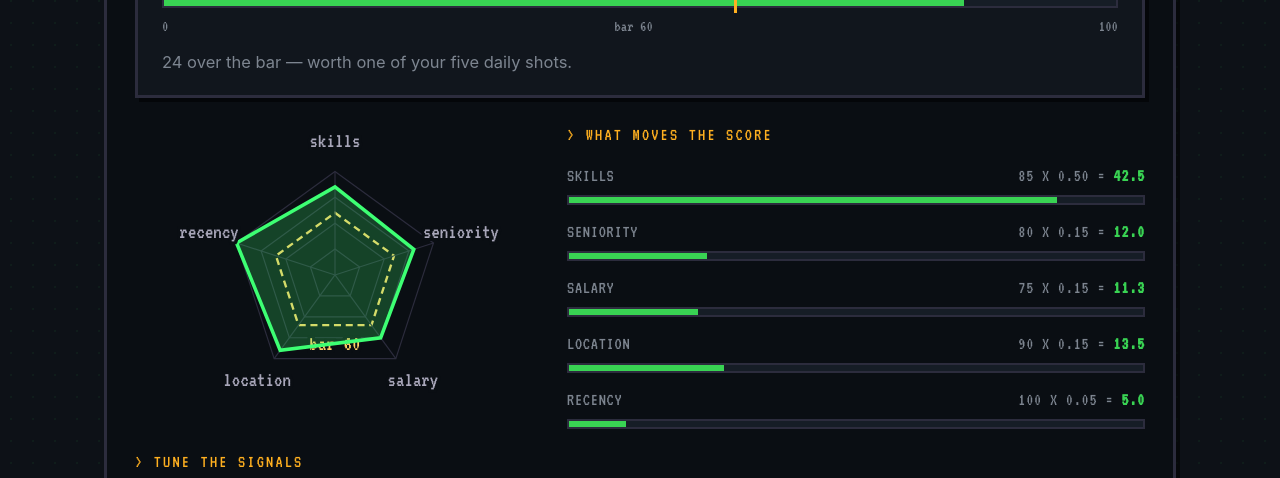
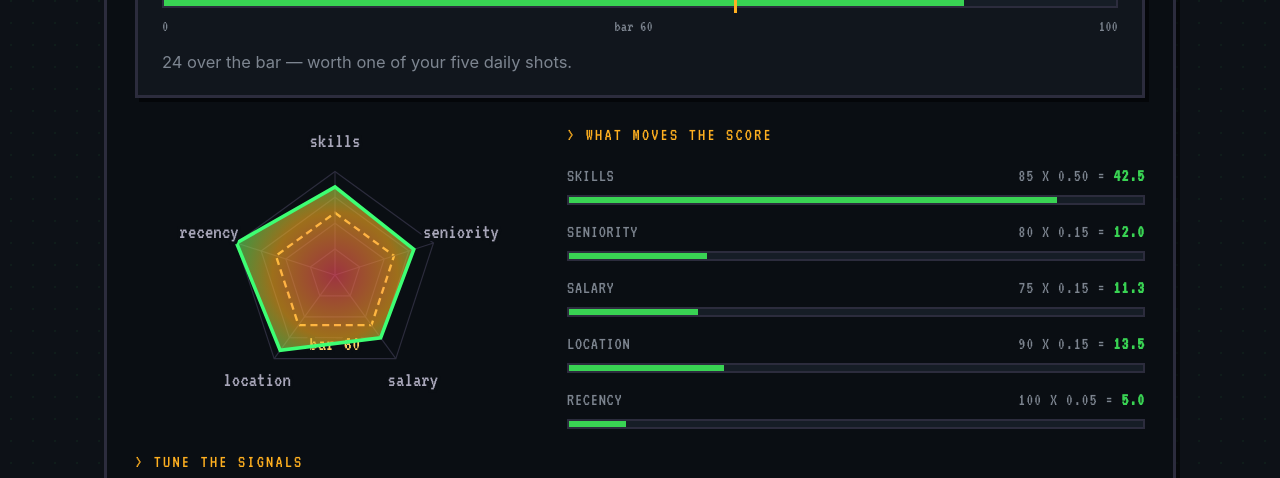
Before and after one commit to paulthorson/veto-mcp, a React (Vite) app in the folder site/: page / in a window 1280 px wide. Shown: the part 2660-3138 px from the top of the page. Built offline with nearby package versions, Linux system fonts and the light colour scheme.

Commit message:
Radar chart: green-amber-red radial dataviz gradient
- Data polygon fill becomes a radial gradient (userSpaceOnUse):
  red core (low values) -> amber at the 60 veto bar -> green rim.
- Keeps the verdict-colored stroke; E2E 145/145 green.

```diff
--- a/site/src/demos/radar.tsx
+++ b/site/src/demos/radar.tsx
@@ -1,7 +1,7 @@
 /* Fit-score radar: five sliders recompute the match score live.
    Mirrors match.py: skills 50 / seniority 15 / salary 15 / location 15 / recency 5.
    Anything under the 60 veto bar is rejected. */
-import { useState } from 'react';
+import { useId, useState } from 'react';
 import { DemoShell, PxSlider } from './shared';
 
 const AXES = ['skills', 'seniority', 'salary', 'location', 'recency'] as const;
@@ -46,6 +46,7 @@ export default function RadarDemo() {
   const cy = 130;
   const r = 88;
   const rings = [25, 50, 75, 100];
+  const gradientId = useId();
   /* Label sits in the bottom gap (between the salary and location spokes,
      just outside the dashed ring), where no axis label sits. */
   const [barLabelX, barLabelY] = ptAt(90, 68, cx, cy, r).split(',').map(Number);
@@ -84,6 +85,21 @@ export default function RadarDemo() {
       </div>
       <div className="radar-grid">
         <svg viewBox="0 0 340 260" className="radar-svg" aria-hidden="true">
+          <defs>
+            {/* Dataviz gradient: red at the core (low values) through amber
+                at the veto bar to green at the rim (high values). */}
+            <radialGradient
+              id={gradientId}
+              gradientUnits="userSpaceOnUse"
+              cx={cx}
+              cy={cy}
+              r={r * 1.08}
+            >
+              <stop offset="0%" stopColor="#ff4d5e" stopOpacity="0.6" />
+              <stop offset="56%" stopColor="#ffb020" stopOpacity="0.6" />
+              <stop offset="100%" stopColor="#3dff73" stopOpacity="0.6" />
+            </radialGradient>
+          </defs>
           {rings.map((ring) => (
             <polygon
               key={ring}
@@ -125,7 +141,7 @@ export default function RadarDemo() {
           ))}
           <polygon
             points={AXES.map((a, i) => pt(i, vals[a], cx, cy, r)).join(' ')}
-            fill={vetoed ? 'rgba(255,77,94,.25)' : 'rgba(61,255,115,.22)'}
+            fill={`url(#${gradientId})`}
             stroke={vetoed ? '#ff4d5e' : '#3dff73'}
             strokeWidth="3"
           />
```
